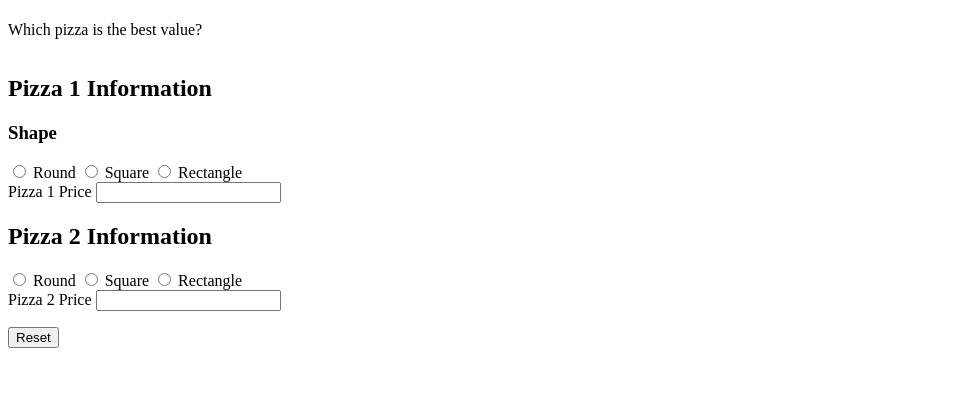
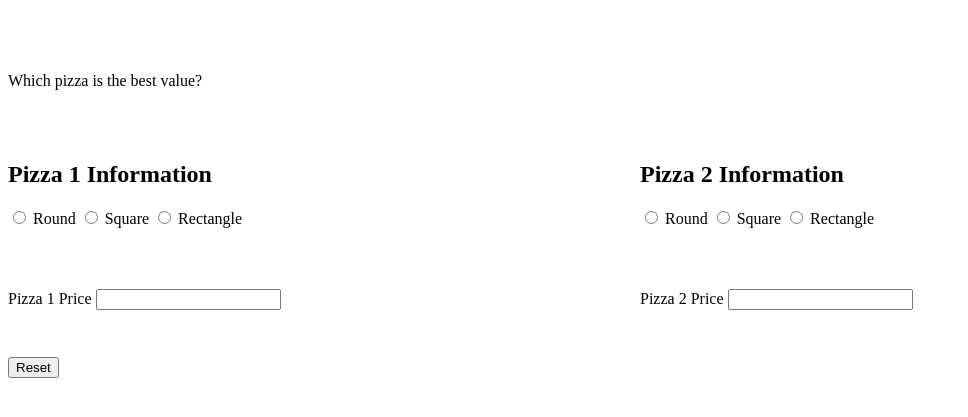
Before and after one commit to courtneyburch/Pizza-Calculator, a plain HTML site: page index.html in a window 1280 px wide. Shown: the part 67-484 px from the top of the page, without its empty margins (0-968 px from the left). Drawn offline with Linux system fonts and the light colour scheme.

Commit message:
Set up grid layout

```diff
--- a/index.html
+++ b/index.html
@@ -20,11 +20,10 @@
 
         </div>
 
-        <!-- Pizza 2 Info -->
-        <div class="pizza_info">
+        <!-- Pizza 1 Info -->
+        <div class="pizza_info_1">
             <section class="pizza_shape_1">
                 <h2>Pizza 1 Information</h2>
-                <h3>Shape</h3>
 
                 <input type="radio" id="round" name="shape1" value="round" onclick="show_round_dim_pizza1();">
                 <label for="round">Round</label>
@@ -69,7 +68,7 @@
         </div> <!--Close Pizza 1 Container-->
 
         <!-- Pizza 2 Information -->
-        <div class="pizza_info">
+        <div class="pizza_info_2">
             <section class="pizza_shape_2">
                 <h2>Pizza 2 Information</h2>
 
--- a/styles.css
+++ b/styles.css
@@ -2,5 +2,26 @@
     display: none;
 }
 .container{
-    display: grid
+    display: grid;
+    grid-template-columns: (2, 1fr);
+    grid-auto-rows: minmax(200px, 50%);
+
 }
+.title{
+    display: grid;
+    grid-column: 1/3;
+    grid-row: 1/2;
+
+}
+
+.pizza_info_1{
+    display: grid;
+    grid-column: 1;
+    grid-row: 2/3;
+}
+
+.pizza_info_2{
+    display: grid;
+    grid-column: 2;
+    grid-row: 2/3;
+}
```
